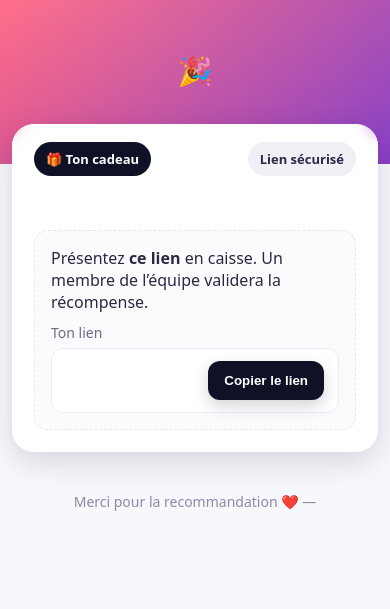
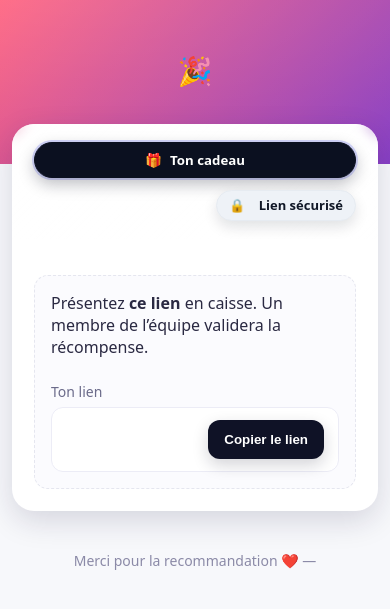
Before and after one commit to Johannba/parrain_appV2, a Django app: template templates/rewards/use_reward.html in a window 390 px wide. Shown: the top 609 px of the page. Run offline with Django 5.2, Linux system fonts and the light colour scheme; the template is opened without the code that fills it, so the values that code supplies are empty.

Commit message:
feat: modif lien telephone

```diff
--- a/templates/rewards/use_reward.html
+++ b/templates/rewards/use_reward.html
@@ -11,38 +11,72 @@
       --ink:#1e164b; --muted:#6b6b8a; --surface:#ffffff;
       --shadow: 0 10px 30px rgba(24,17,62,.15);
       --radius: 22px;
+      --brand: var(--c1, #6c5ce7);
     }
     html,body{margin:0;padding:0;background:#f7f8fb;color:#1a1537;font-family: ui-sans-serif,system-ui,-apple-system,"Segoe UI",Roboto,"Helvetica Neue",Arial;}
     .hero{
-      background: radial-gradient(1200px 400px at 10% -10%, rgba(255,255,255,.2), transparent),
-                  linear-gradient(135deg,var(--g1),var(--g2));
+      background:
+        radial-gradient(1200px 400px at 10% -10%, rgba(255,255,255,.2), transparent),
+        linear-gradient(135deg,var(--g1),var(--g2));
       color:#fff; text-align:center; padding:56px 16px 72px;
     }
     .hero h1{margin:0 0 8px; font-weight:900; letter-spacing:.3px; font-size: clamp(26px, 4.2vw, 48px);}
     .hero p{margin:0; opacity:.95; font-size: clamp(14px, 2.2vw, 20px);}
+
+    /* Carte principale */
     .card{
       width:min(760px, calc(100% - 24px));
       margin:-40px auto 40px; background:var(--surface); border-radius:var(--radius);
       box-shadow:var(--shadow); overflow:hidden;
     }
+
+    /* Head badges — version mobile-first */
     .card-head{
       display:flex; align-items:center; justify-content:space-between;
-      padding:18px 22px; background: linear-gradient(135deg, rgba(255,255,255,.6), rgba(255,255,255,.35));
+      gap:.75rem; padding:18px 22px;
+      background: linear-gradient(135deg, rgba(255,255,255,.6), rgba(255,255,255,.35));
       backdrop-filter: blur(6px);
     }
-    .badge{display:inline-flex; align-items:center; gap:8px; font-weight:700; font-size:13px;
-      padding:8px 12px; border-radius:999px; background:#0f1226; color:#fff;}
-    .badge-sec{background:#eef0f6; color:#2d2a48; font-weight:600;}
+    .badge{
+      display:inline-flex; align-items:center; gap:.5rem;
+      border-radius:999px; padding:.5rem .9rem;
+      font-weight:700; line-height:1; white-space:nowrap;
+      box-shadow:0 6px 14px rgba(12,16,32,.12);
+      border:1px solid transparent;
+      max-width:100%;
+      font-size:13px;
+    }
+    /* Grosse pastille sombre (texte ellipsé) */
+    .chip-primary{
+      background:#0b1020; color:#fff; border-color:#0b1020;
+      box-shadow:0 6px 16px rgba(11,16,32,.28), 0 0 0 2px color-mix(in oklab, var(--brand) 25%, #ffffff);
+    }
+    .chip-emoji{ font-size:1.05em; }
+    .chip-text{
+      display:inline-block; overflow:hidden; text-overflow:ellipsis;
+      max-width: min(78vw, 520px);
+      font-size: clamp(12px, 3.4vw, 14px);
+    }
+    /* Petite pastille claire “Lien sécurisé” */
+    .badge-sec{
+      background:#eef2f7; color:#111827; font-weight:600; border-color:#e6ebf1;
+    }
+    .chip-secure::before{ content:"🔒"; margin-right:.35rem; }
+
     .card-body{padding:22px;}
     h2{margin:6px 0 14px; font-size:32px; letter-spacing:.2px}
     .muted{color:var(--muted); font-size:14px;}
+
     .panel{
       border:1px dashed #e5e6ef; padding:16px; border-radius:14px; background:#fbfbfe; color:#2a2942;
     }
     .row{display:flex; gap:14px; flex-wrap:wrap; margin-top:14px}
     .row > *{flex:1 1 220px}
-    .codebox{display:flex; align-items:center; justify-content:space-between; gap:10px;
-      border:1px solid #ececf6; padding:12px 14px; border-radius:12px; background:#fff;}
+
+    .codebox{
+      display:flex; align-items:center; justify-content:space-between; gap:10px;
+      border:1px solid #ececf6; padding:12px 14px; border-radius:12px; background:#fff;
+    }
     .btn{
       appearance:none; border:0; border-radius:12px; padding:12px 16px; font-weight:700; cursor:pointer;
       background:#0f1226; color:#fff; box-shadow:0 6px 16px rgba(15,18,38,.18);
@@ -50,6 +84,25 @@
     .btn.secondary{background:#eef0f6; color:#1e1a3a; box-shadow:none;}
     .footer{ text-align:center; color:#8b8aa7; font-size:14px; padding-bottom:32px;}
     .link{color:#5843e3; text-decoration:none; font-weight:700}
+
+    /* Responsive chips */
+    @media (max-width: 480px){
+      .card-head{ flex-wrap:wrap; }
+      .chip-primary{
+        flex:1 1 100%; justify-content:center;
+        padding:.65rem 1rem;
+      }
+      .badge-sec{
+        margin-left:auto;
+        padding:.5rem .75rem;
+      }
+    }
+    @media (max-width: 360px){
+      .chip-text{ max-width: 72vw; }
+      .badge-sec{ font-size:.92rem; }
+    }
+
+    /* Dark mode */
     @media (prefers-color-scheme: dark){
       body{background:#0e0f17; color:#e9e8f3}
       .hero{color:#fff}
@@ -59,6 +112,7 @@
       .codebox{background:#0f1020; border-color:#262842}
       .btn.secondary{background:#1b1d37; color:#fff}
       .footer{color:#a7a6c2}
+      .badge-sec{ background:#1b2130; color:#e8ecf6; border-color:#263146; }
     }
   </style>
 </head>
@@ -71,10 +125,16 @@
     {% if subline %}<p style="margin-top:8px; opacity:.85">{{ subline }}</p>{% endif %}
   </section>
 
+  <!-- Carte -->
   <main class="card" role="main" aria-labelledby="gift-title">
-    <div class="card-head">
-      <div class="badge">🎁 {{ ribbon|default:"Ton cadeau" }}</div>
-      <div class="badge badge-sec">Lien sécurisé</div>
+
+    <!-- HEAD DESKTOP + MOBILE -->
+    <div class="card-head" role="group" aria-label="statut du parrainage">
+      <div class="badge chip-primary">
+        <span class="chip-emoji" aria-hidden="true">🎁</span>
+        <span class="chip-text">{{ ribbon|default:"Ton cadeau" }}</span>
+      </div>
+      <div class="badge badge-sec chip-secure">Lien sécurisé</div>
     </div>
 
     <div class="card-body">
@@ -90,13 +150,7 @@
 
       <div class="panel">
         Présentez <strong>ce lien</strong> en caisse. Un membre de l’équipe validera la récompense.
-        {% comment %} <div class="row">
-          <div>
-            <div class="muted" style="margin:10px 0 6px">Code (optionnel)</div>
-            <div class="codebox"><span style="letter-spacing:.12em; font-weight:800">
-              {{ reward.token|default:"PARRAIN—REWARD" }}
-            </span></div>
-          </div> {% endcomment %}
+        <div class="row">
           <div>
             <div class="muted" style="margin:10px 0 6px">Ton lien</div>
             <div class="codebox" id="copybox">
@@ -113,8 +167,6 @@
 
   <div class="footer">
     Merci pour la recommandation ❤️ — {{ company_name|default:"" }}
-    <div style="margin-top:6px">
-    </div>
   </div>
 
   <script>
```
